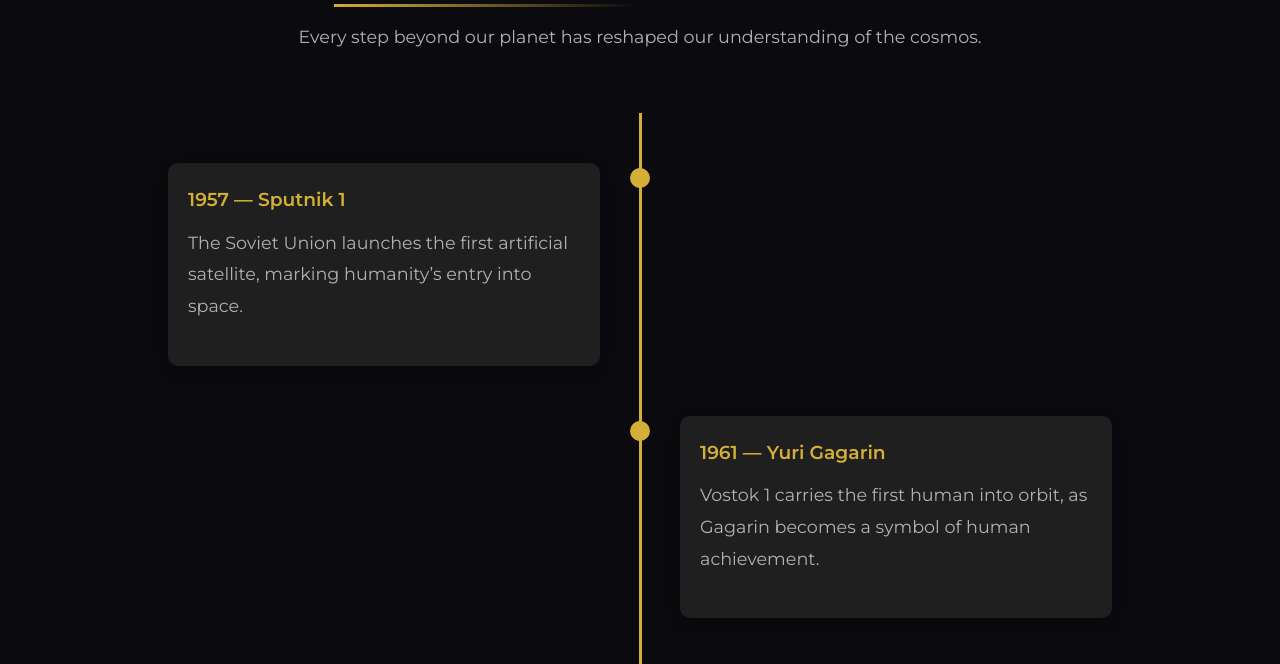
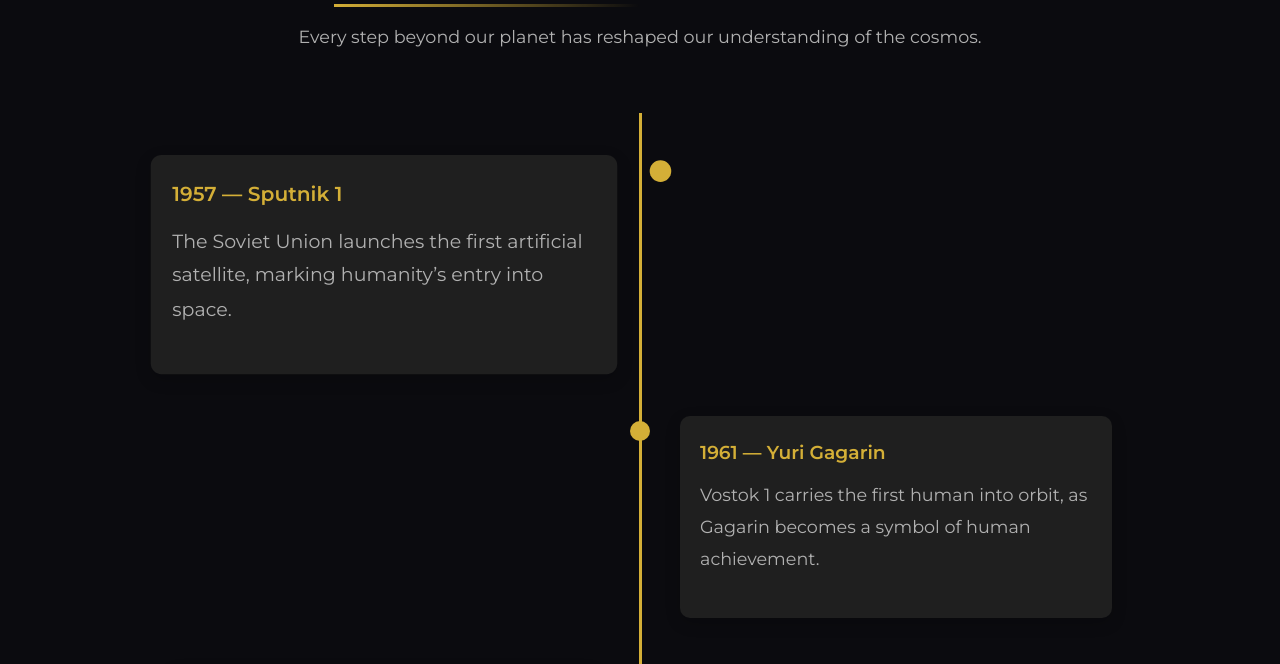
Before and after one commit to spy-in-shadows/Comsic_Chronicles, a plain HTML site: page index.html in a window 1280 px wide. In both pictures the pointer is over the element 384 px from the left and 1313 px from the top of the page. Shown: the part 1049-1713 px from the top of the page. Drawn offline with nearby package versions, Linux system fonts and the light colour scheme.

Commit message:
Add hover effect on timeline content

```diff
--- a/style.css
+++ b/style.css
@@ -189,6 +189,11 @@ p {
     margin-bottom: 30px;
 }
 
+.timeline-item:hover {
+    transform: scale(1.08);
+    transition: all 0.5s ease;
+}
+
 .timeline-item::after {
     content: '';
     position: absolute;
```
